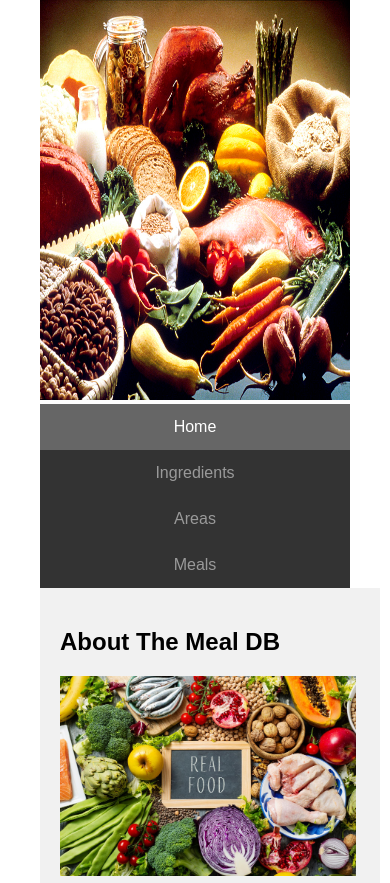
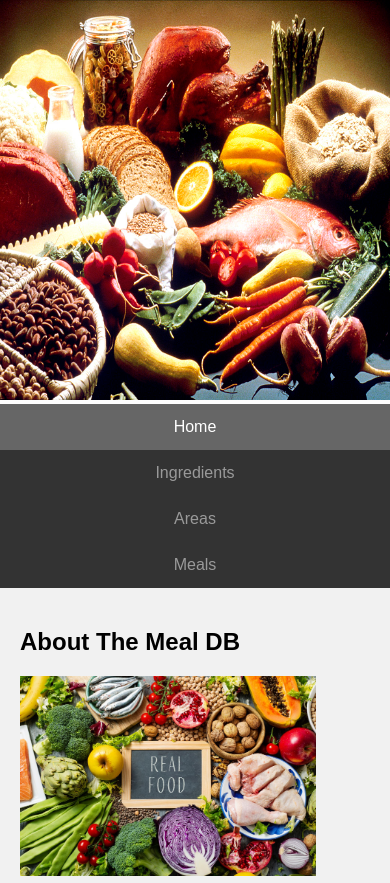
Before and after one commit to kevin-rz/PWA, a plain HTML site: page index.html in a window 390 px wide. Shown: the top 883 px of the page. Drawn offline with Linux system fonts and the light colour scheme; no server answers.

Commit message:
second commit

```diff
--- a/style/styles.css
+++ b/style/styles.css
@@ -7,7 +7,6 @@
 body {
   font-family: Arial, Helvetica, sans-serif;
   margin: 0;
-  padding: 0 40px 0 40px;
 }
 
 /* Header/logo Title */
@@ -111,12 +110,18 @@ body {
         width:100%;
          height: 600px;
     }
+    body {
+        padding: 0 40px 0 40px;
+    }
   }
 
 @media screen and (max-width: 1000px) {
     .img {
         width:100%;
          height: 400px;
+    }
+    body {
+        padding: 0;
     }
   }
 
```
